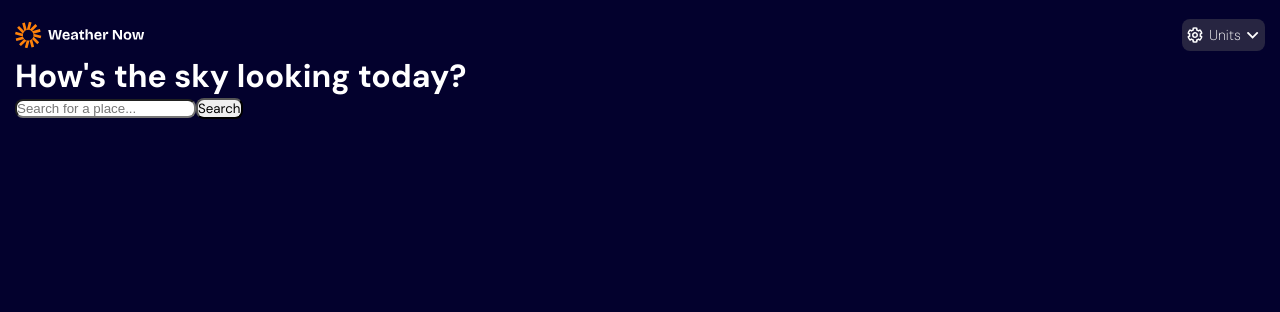
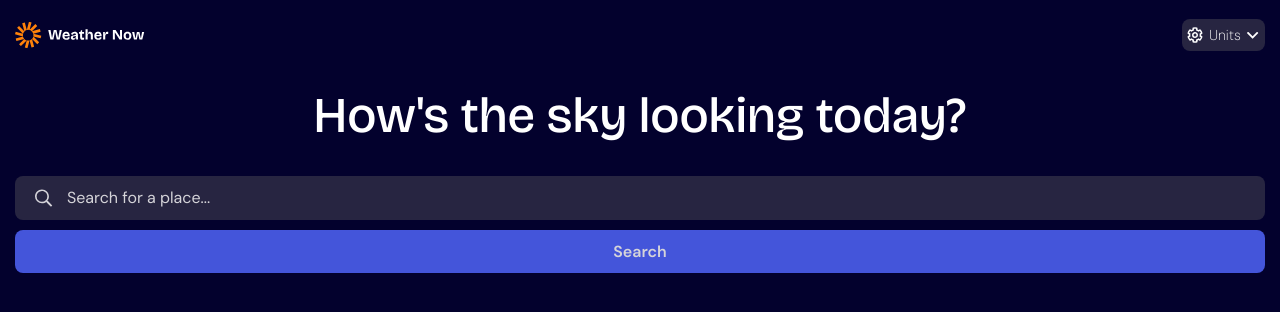
Before and after one commit to andressatomiozzo/weather_app-FrontendMentor, a React (Vite) app: page / in a window 1280 px wide. Shown: the top 312 px of the page. Built offline with nearby package versions, Linux system fonts and the light colour scheme.

Commit message:
estilizei o formulário

```diff
--- a/src/Pages/Form.jsx
+++ b/src/Pages/Form.jsx
@@ -1,9 +1,11 @@
 import React from "react";
+import styles from "./Form.module.css"
 import useForm from "../Hooks/useForm";
 import SearchContext from "../createContext/SearchContext";
 
+
 const Form = () => {
-  const { value, error, onChange, onBlur } = useForm();
+  const { value, onChange, onBlur } = useForm();
   const { searchCity } = React.useContext(SearchContext);
 
   const handleSubmit = (event) => {
@@ -12,22 +14,23 @@ const Form = () => {
   };
 
   return (
-    <div>
-      <h1>How's the sky looking today?</h1>
-      <form onSubmit={handleSubmit}>
+    <>
+      <h1 className={styles.title}>How's the sky looking today?</h1>
+      <form onSubmit={handleSubmit} className={styles.form}>
           <input
             type="text"
             id="search"
             name="search"
-          placeholder="Search for a place..."
+            placeholder='Search for a place...'
             value={value}
             onChange={onChange}
             onBlur={onBlur}
+            className={styles.input}
           />
-        {error && <span>{error}</span>}
-        <button>Search</button>
+
+        <button className={styles.button}>Search</button>
       </form>
-    </div>
+    </>
   );
 };
 
--- /dev/null
+++ b/src/Pages/Form.module.css
@@ -0,0 +1,65 @@
+.title{
+  font-family: var(--title);
+  font-weight: 500;
+  font-size: 3.125rem;
+  text-align: center;
+  padding: 30px 20px;
+}
+
+.form{
+  display: flex;
+  flex-direction: column;
+  gap: 10px;
+}
+
+.input, .button {
+  height: 2.725rem;
+  font-family: var(--text);
+  font-size: 1rem;
+}
+
+.input{
+  display: grid;
+  grid-template-columns: auto 1fr;
+  gap: 20px;
+  align-items: center;
+  padding-left: 52px;
+  background: url("../assets/svg/icon-search.svg") no-repeat;
+    background-position: 20px center;
+  background-size: 18px;
+}
+
+.input svg *{
+  fill: var(--Neutral200);
+}
+
+.input, .input::placeholder{
+  background-color: var(--Neutral800);
+  border: none;
+  color: var(--Neutral200);
+}
+
+.input:-webkit-autofill,
+.input:-webkit-autofill:hover,
+.input:-webkit-autofill:focus {
+  -webkit-text-fill-color: var(--Neutral200);
+  -webkit-box-shadow: 0 0 0px 1000px var(--Neutral800) inset;
+  transition: background-color 5000s ease-in-out 0s;
+}
+
+.button{
+  background-color: var(--Blue500);
+  border: none;
+  color: var(--Neutral200);
+  font-weight: 600;
+}
+
+.button:focus{
+  outline: none;
+  border: 2px solid var(--Neutral900);
+  box-shadow: 0 0 0 2px var(--Blue500);
+}
+
+.button:hover{
+  background-color: var(--Blue700);
+}
--- a/src/Pages/Header.module.css
+++ b/src/Pages/Header.module.css
@@ -61,6 +61,7 @@
   color: var(--Neutral0);
   font-size: 0.85rem;
   padding: 5px;
+  border-radius: .3rem;
 }
 
 .options {
```
Lines whose indentation alone changed are shown as unchanged.
